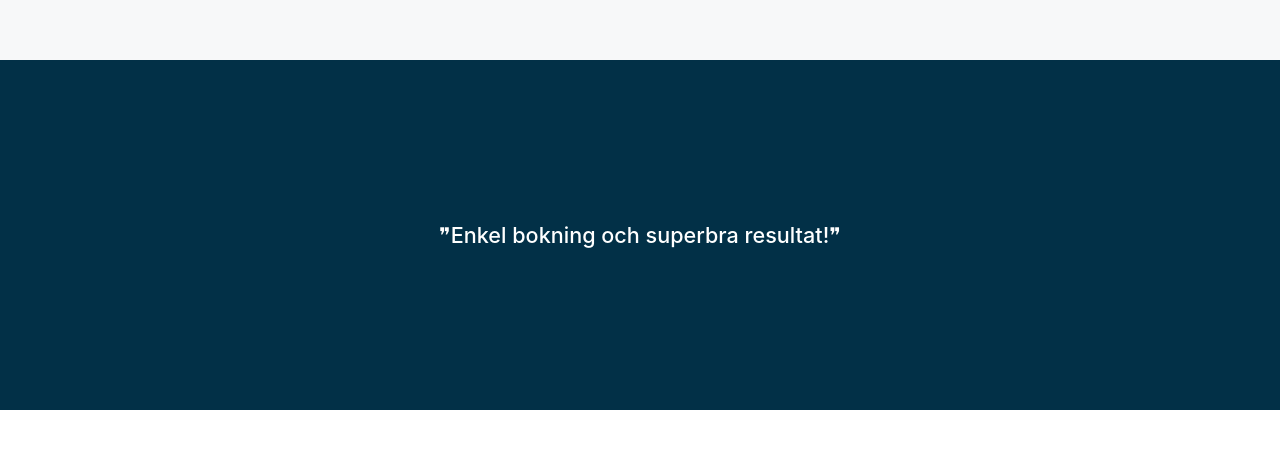
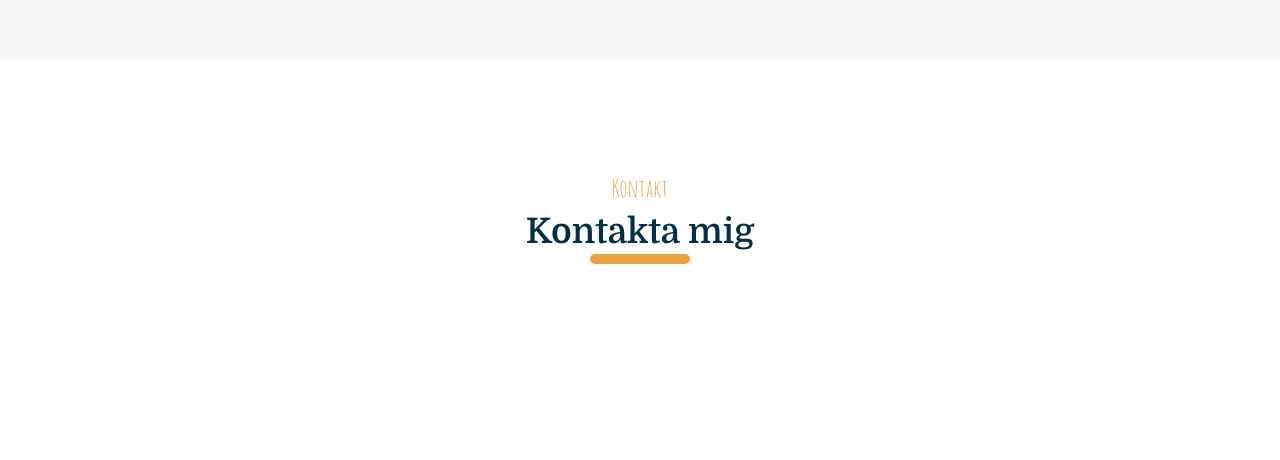
Before and after one commit to JockeHTML/salong-beautiful, a Next.js app: page / in a window 1280 px wide. Shown: the part 4575-5035 px from the top of the page. Built offline with nearby package versions, Linux system fonts and the light colour scheme.

Commit message:
removed comment section

```diff
--- a/pages/index.js
+++ b/pages/index.js
@@ -8,7 +8,6 @@ import Slide from "../components/slide/Slide";
 import Footer from "../components/footer/Footer";
 import Contact from "../components/contact/Contact";
 import Head from "next/head";
-import { CommentSlide } from "../components/commentSlide/CommentSlide";
 
 function Home(props) {
   return (
@@ -30,7 +29,6 @@ function Home(props) {
       <Slide />
       <Portfolio />
       <Prices />
-      <CommentSlide />
       <Contact />
       <Footer />
     </main>
```
Also changed, not shown: public/images/bg2s.jpg (deleted).
